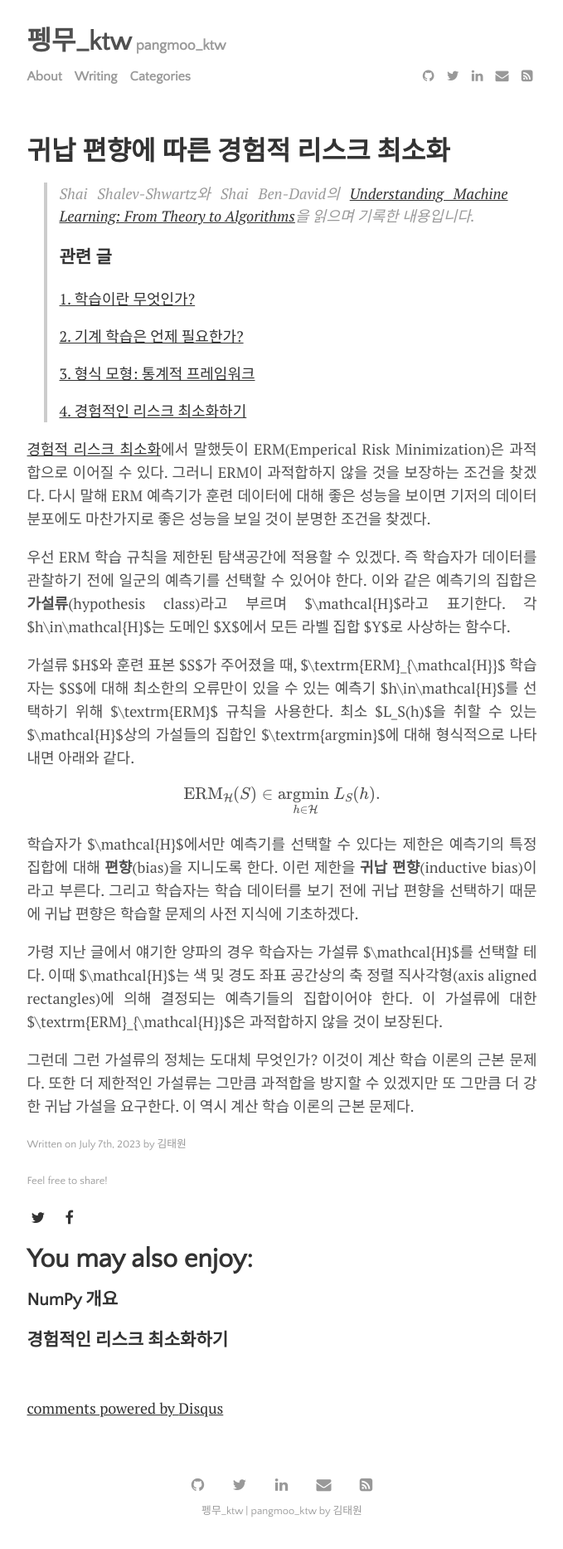
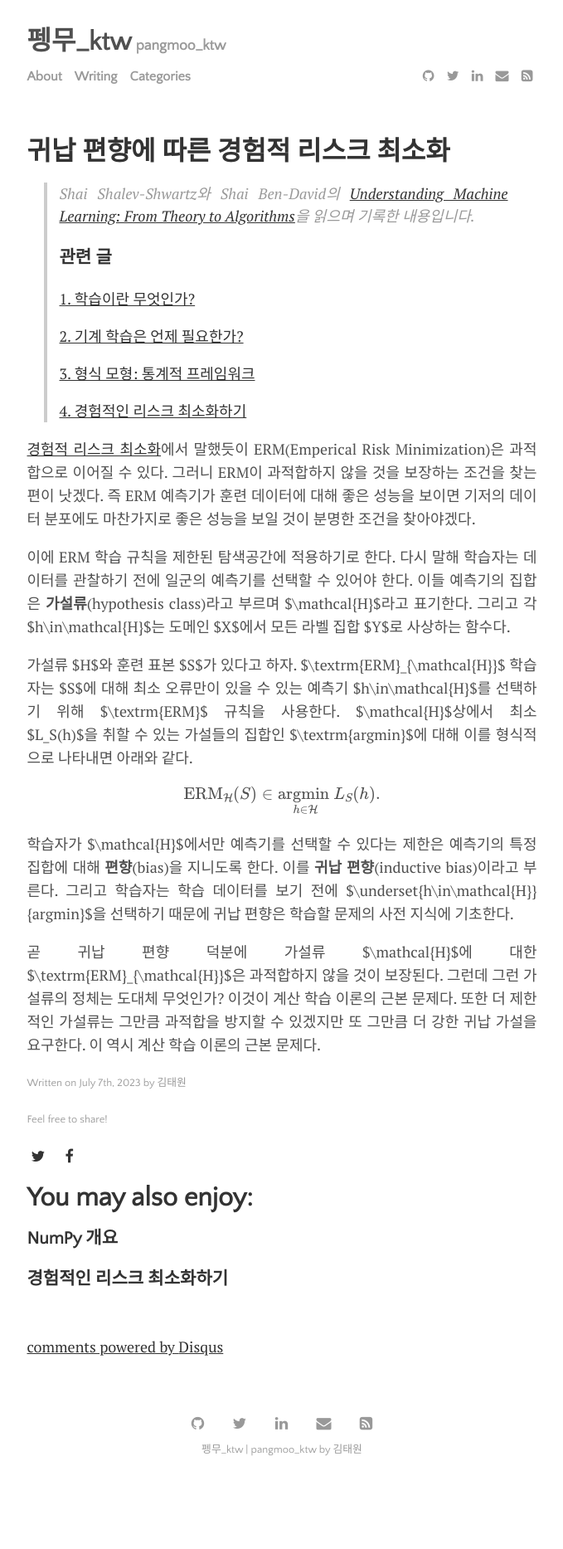
Before and after one commit to pangmoo-KTW/pangmoo-KTW, a Jekyll site: the page built from _posts/2023-07-07-uml23.md, in a window 1280 px wide. Shown: the whole page at 83% size, without its empty margins (300-979 px from the left). Built offline with Jekyll 4.4.1, drawn with Linux system fonts in a browser that asks for light colours; formulas are drawn with MathJax 3; comment, search, counter and statistics services are not loaded; after the commit the page ends 1793 px from its top, so only the background shows below that.

Commit message:
20230707_07

```diff
--- a/_posts/2023-07-07-uml23.md
+++ b/_posts/2023-07-07-uml23.md
@@ -19,29 +19,27 @@ tags: [MachineLearning]
 > [4. 경험적인 리스크 최소화하기](https://pangmoo-ktw.github.io/pangmoo-KTW/uml22){:target="_blank"}
 
 [경험적 리스크 최소화](https://pangmoo-ktw.github.io/pangmoo-KTW/uml22){:target="_blank"}에서 말했듯이 ERM(Emperical Risk Minimization)은 과적합으로 이어질 수 있다.
-그러니 ERM이 과적합하지 않을 것을 보장하는 조건을 찾겠다.
-다시 말해 ERM 예측기가 훈련 데이터에 대해 좋은 성능을 보이면 기저의 데이터 분포에도 마찬가지로 좋은 성능을 보일 것이 분명한 조건을 찾겠다.
+그러니 ERM이 과적합하지 않을 것을 보장하는 조건을 찾는 편이 낫겠다.
+즉 ERM 예측기가 훈련 데이터에 대해 좋은 성능을 보이면 기저의 데이터 분포에도 마찬가지로 좋은 성능을 보일 것이 분명한 조건을 찾아야겠다.
 
-우선 ERM 학습 규칙을 제한된 탐색공간에 적용할 수 있겠다.
-즉 학습자가 데이터를 관찰하기 전에 일군의 예측기를 선택할 수 있어야 한다.
-이와 같은 예측기의 집합은 **가설류**(hypothesis class)라고 부르며 $\mathcal{H}$라고 표기한다.
-각 $h\in\mathcal{H}$는 도메인 $X$에서 모든 라벨 집합 $Y$로 사상하는 함수다.
+이에 ERM 학습 규칙을 제한된 탐색공간에 적용하기로 한다.
+다시 말해 학습자는 데이터를 관찰하기 전에 일군의 예측기를 선택할 수 있어야 한다.
+이들 예측기의 집합은 **가설류**(hypothesis class)라고 부르며 $\mathcal{H}$라고 표기한다.
+그리고 각 $h\in\mathcal{H}$는 도메인 $X$에서 모든 라벨 집합 $Y$로 사상하는 함수다.
 
-가설류 $H$와 훈련 표본 $S$가 주어졌을 때, $\textrm{ERM}_{\mathcal{H}}$ 학습자는 $S$에 대해 최소한의 오류만이 있을 수 있는 예측기 $h\in\mathcal{H}$를 선택하기 위해 $\textrm{ERM}$ 규칙을 사용한다.
-최소 $L_S(h)$을 취할 수 있는 $\mathcal{H}$상의 가설들의 집합인 $\textrm{argmin}$에 대해 형식적으로 나타내면 아래와 같다.
+가설류 $H$와 훈련 표본 $S$가 있다고 하자.
+$\textrm{ERM}_{\mathcal{H}}$ 학습자는 $S$에 대해 최소 오류만이 있을 수 있는 예측기 $h\in\mathcal{H}$를 선택하기 위해 $\textrm{ERM}$ 규칙을 사용한다.
+$\mathcal{H}$상에서 최소 $L_S(h)$을 취할 수 있는 가설들의 집합인 $\textrm{argmin}$에 대해 이를 형식적으로 나타내면 아래와 같다.
 
 $$
 \textrm{ERM}_\mathcal{H}(S)\in\underset{h\in\mathcal{H}}{\textrm{argmin }}L_S(h).
 $$
 
 학습자가 $\mathcal{H}$에서만 예측기를 선택할 수 있다는 제한은 예측기의 특정 집합에 대해 **편향**(bias)을 지니도록 한다.
-이런 제한을 **귀납 편향**(inductive bias)이라고 부른다.
-그리고 학습자는 학습 데이터를 보기 전에 귀납 편향을 선택하기 때문에 귀납 편향은 학습할 문제의 사전 지식에 기초하겠다.
+이를 **귀납 편향**(inductive bias)이라고 부른다.
+그리고 학습자는 학습 데이터를 보기 전에 $\underset{h\in\mathcal{H}}{argmin}$을 선택하기 때문에 귀납 편향은 학습할 문제의 사전 지식에 기초한다.
 
-가령 지난 글에서 얘기한 양파의 경우 학습자는 가설류 $\mathcal{H}$를 선택할 테다.
-이때 $\mathcal{H}$는 색 및 경도 좌표 공간상의 축 정렬 직사각형(axis aligned rectangles)에 의해 결정되는 예측기들의 집합이어야 한다.
-이 가설류에 대한 $\textrm{ERM}_{\mathcal{H}}$은 과적합하지 않을 것이 보장된다.
-
+곧 귀납 편향 덕분에 가설류 $\mathcal{H}$에 대한 $\textrm{ERM}_{\mathcal{H}}$은 과적합하지 않을 것이 보장된다.
 그런데 그런 가설류의 정체는 도대체 무엇인가?
 이것이 계산 학습 이론의 근본 문제다.
 또한 더 제한적인 가설류는 그만큼 과적합을 방지할 수 있겠지만 또 그만큼 더 강한 귀납 가설을 요구한다.
```
